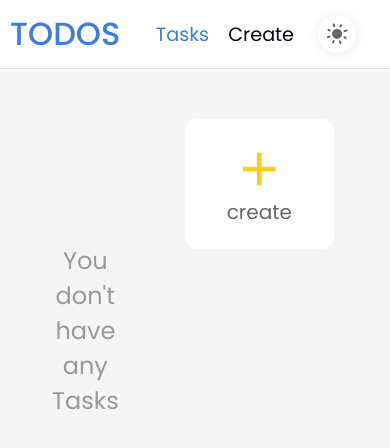
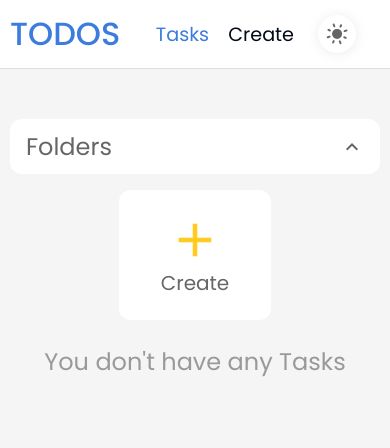
Before and after one commit to AI-Elbaz/react-todo-app, a React (Create React App) app: page / in a window 390 px wide. Shown: the top 448 px of the page. Built offline with nearby package versions, Linux system fonts and the light colour scheme.

Commit message:
added responsiveness

```diff
--- a/src/components/tasks.js
+++ b/src/components/tasks.js
@@ -3,13 +3,24 @@ import Task from "./task";
 import Folder from "./folder";
 import CreateDialog from "./createFolderDialog";
 import {getAllTasks} from "../data/tasks-repository";
-import { getAllFolders } from "src/data/folders-repository";
+import { getAllFolders, getFolder } from "src/data/folders-repository";
 
 const Tasks = () => {
   const [tasks, setTasks] = useState(null);
   const [folders, setFolders] = useState(null);
   const [dialog, setDialog] = useState(false);
   const [activeFolder, setActiveFolder] = useState(null);
+  const [showFolders, setShowFolders] = useState(true);
+
+  useEffect(() => {
+    const mediaQuery = window.matchMedia('(min-width: 992px)');
+    mediaQuery.onchange = e => {
+      if (e.matches) setShowFolders(true);
+    };
+    return () => {
+      mediaQuery.onchange = null;
+    }
+  }, [])
 
   useEffect(() => {
     setFolders(getAllFolders());
@@ -18,7 +29,7 @@ const Tasks = () => {
     } else {
       setTasks(getAllTasks().filter(t => t.folderId == activeFolder));
     }
-  }, [activeFolder])
+  }, [activeFolder]);
 
   const handleCreate = () => {
     setDialog(true);
@@ -48,10 +59,18 @@ const Tasks = () => {
           : <div className="loading">Loading..</div>}
         </div>
 
-        <div className="folders-list">
-        {folders && folders.map(f => <Folder key={f.id} folder={f} active={activeFolder == f.id} handleClick={handleActiveFolder}/>)}
-        <Folder create={true} handleClick={handleCreate}/>
+        <div className="folders-wrapper">
+          <div className="folders-toggler" onClick={() => setShowFolders(!showFolders)}>
+            <h2>Folders</h2>
+            {activeFolder && <span className="active-folder">&nbsp;| {getFolder(activeFolder).title}</span>}
+            <span className="icon">{showFolders ? "expand_less" :"expand_more"}</span>
+          </div>
+          {showFolders && <div className="folders-list">
+          {folders && folders.map(f => <Folder key={f.id} folder={f} active={activeFolder == f.id} handleClick={handleActiveFolder}/>)}
+          <Folder create={true} handleClick={handleCreate}/>
+          </div>}
         </div>
+
       </div>
     </section>
   );
--- a/src/style/index.css
+++ b/src/style/index.css
@@ -136,19 +136,24 @@ nav ul a.active {
 }
 
 .loading {
+  font-size: 1.5em;
+  user-select: none;
   text-align: center;
-  position: absolute;
-  transform: translate(-50%, -50%);
-  top: 50%;
-  left: 50%;
-  font-size: 1.5em;
   color: var(--gray-300);
-  user-select: none;
 }
 
 .tasks > .container {
   display: flex;
+  align-items: flex-start;
   gap: 1.5em;
+}
+@media only screen and (max-width: 992px) {
+  .tasks > .container {
+    flex-wrap: wrap-reverse;
+  }
+  .tasks > .container .tasks-list {
+    max-width: 100%;
+  }
 }
 .tasks .tasks-list {
   display: flex;
@@ -186,15 +191,47 @@ nav ul a.active {
   padding: 20px 0;
   color: var(--gray-400);
 }
+.tasks .folders-wrapper {
+  width: 100%;
+}
+.tasks .folders-toggler {
+  display: none;
+  cursor: pointer;
+  padding: 10px 1em;
+  margin-bottom: 1em;
+  border-radius: 12px;
+  align-items: center;
+  background: var(--foreground);
+}
+@media only screen and (max-width: 992px) {
+  .tasks .folders-toggler {
+    display: flex;
+  }
+}
+.tasks .folders-toggler h2 {
+  font-weight: 400;
+  color: var(--gray-400);
+}
+.tasks .folders-toggler .active-folder {
+  font-size: 1em;
+  color: var(--gray-300);
+}
+.tasks .folders-toggler .icon {
+  font-size: 1.5em;
+  margin-left: auto;
+  color: var(--gray-400);
+  font-family: "Material Icons";
+}
 .tasks .folders-list {
   display: grid;
   gap: 1em;
-  grid-template-columns: repeat(3, 1fr);
-  grid-template-rows: repeat(3, 1fr);
+  width: 100%;
+  justify-content: center;
+  grid-template-columns: repeat(auto-fit, 152px);
 }
 .tasks .folders-list .folder {
   cursor: pointer;
-  padding: 20px 40px;
+  padding: 20px 0;
   text-align: center;
   border-radius: 12px;
   background-color: var(--foreground);
@@ -202,8 +239,9 @@ nav ul a.active {
   border: 2px solid transparent;
 }
 .tasks .folders-list .folder__title {
+  font-size: 1.25em;
   color: var(--gray-400);
-  font-size: 1.25em;
+  text-transform: capitalize;
 }
 .tasks .folders-list .folder__icon {
   font-size: 3.5em;
--- a/src/style/style.scss
+++ b/src/style/style.scss
@@ -148,20 +148,25 @@ nav {
 }
 
 .loading {
+	font-size: 1.5em;
+	user-select: none;
 	text-align: center;
-	position: absolute;
-	transform: translate(-50%, -50%);
-	top: 50%;
-	left: 50%;
-	font-size: 1.5em;
 	color: var(--gray-300);
-	user-select: none;
 }
 
 .tasks {
 	& > .container {
 		display: flex;
+		align-items: flex-start;
 		gap: 1.5em;
+
+		@media only screen and (max-width: 992px) {
+			flex-wrap: wrap-reverse;
+
+			.tasks-list {
+				max-width: 100%;
+			}
+		}
 	}
 
 	.tasks-list {
@@ -205,15 +210,51 @@ nav {
 		}
 	}
 
+	.folders-wrapper {
+		width: 100%;
+	}
+
+	.folders-toggler {
+		display: none;
+		cursor: pointer;
+		padding: 10px 1em;
+		margin-bottom: 1em;
+		border-radius: 12px;
+		align-items: center;
+		background: var(--foreground);
+
+		@media only screen and (max-width: 992px) {
+			display: flex;
+		}
+
+		h2 {
+			font-weight: 400;
+			color: var(--gray-400);
+		}
+
+		.active-folder {
+			font-size: 1em;
+			color: var(--gray-300);
+		}
+
+		.icon {
+			font-size: 1.5em;
+			margin-left: auto;
+			color: var(--gray-400);
+			font-family: 'Material Icons';
+		}
+	}
+
 	.folders-list {
 		display: grid;
 		gap: 1em;
-		grid-template-columns: repeat(3, 1fr);
-		grid-template-rows: repeat(3, 1fr);
+		width: 100%;
+		justify-content: center;
+		grid-template-columns: repeat(auto-fit, 152px);
 
 		.folder {
 			cursor: pointer;
-			padding: 20px 40px;
+			padding: 20px 0;
 			text-align: center;
 			border-radius: 12px;
 			background-color: var(--foreground);
@@ -221,8 +262,9 @@ nav {
 			border: 2px solid transparent;
 
 			&__title {
+				font-size: 1.25em;
 				color: var(--gray-400);
-				font-size: 1.25em;
+				text-transform: capitalize;
 			}
 
 			&__icon {
```
Also changed, not shown: 1 other file (tests, documents, lock files or other folders).
